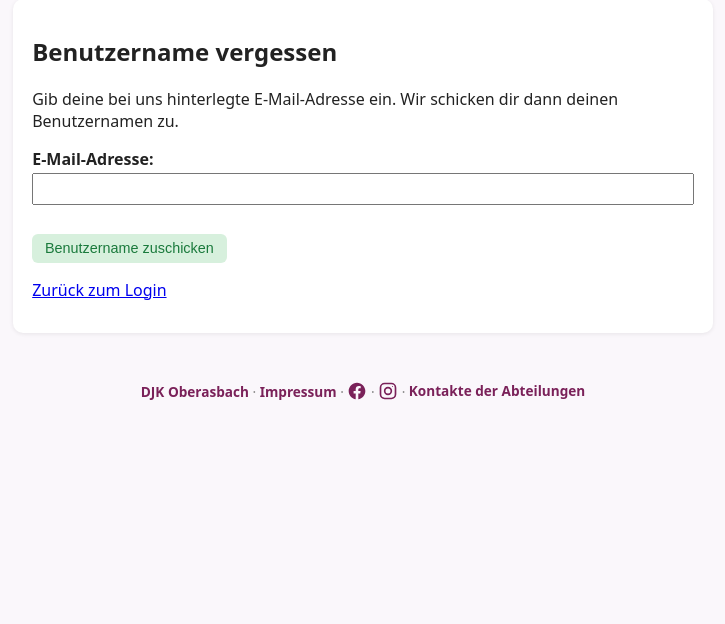
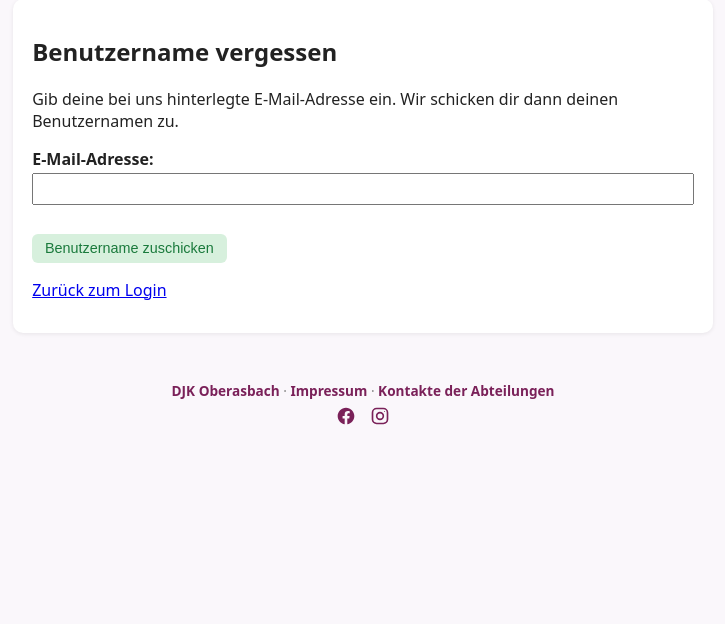
Before and after one commit to DBueltena1985/Garde-Tanz-App, a Django app: page /benutzername-vergessen/ in a window 1280 px wide. Shown: the part 103-727 px from the top of the page, without its empty margins (277-1002 px from the left). Run offline with Django 5.2, Linux system fonts and the light colour scheme.

Commit message:
Footer: Facebook-/Instagram-Icons in eigener Zeile unter den Links anzeigen

```diff
--- a/mitglieder/templates/mitglieder/base.html
+++ b/mitglieder/templates/mitglieder/base.html
@@ -227,18 +227,11 @@
     {% block content %}{% endblock %}
 
     <footer class="footer">
-        <a href="https://www.djk-oberasbach.de/" target="_blank" rel="noopener">DJK Oberasbach</a>
-        ·
-        <a href="https://www.djk-oberasbach.de/impressum.php" target="_blank" rel="noopener">Impressum</a>
-        ·
-        <a href="https://www.facebook.com/djkoberasbach?locale=de_DE" target="_blank" rel="noopener" title="Facebook" aria-label="Facebook" style="vertical-align:middle;">
-            <svg xmlns="http://www.w3.org/2000/svg" width="20" height="20" viewBox="0 0 24 24" fill="currentColor"><path d="M22 12.06C22 6.53 17.52 2 12 2S2 6.53 2 12.06c0 5 3.66 9.13 8.44 9.94v-7.03H7.9v-2.91h2.54V9.85c0-2.5 1.49-3.89 3.77-3.89 1.09 0 2.24.2 2.24.2v2.46h-1.26c-1.24 0-1.63.77-1.63 1.56v1.88h2.78l-.44 2.91h-2.34V22c4.78-.81 8.44-4.94 8.44-9.94z"/></svg>
-        </a>
-        ·
-        <a href="https://www.instagram.com/djkoberasbach/" target="_blank" rel="noopener" title="Instagram" aria-label="Instagram" style="vertical-align:middle;">
-            <svg xmlns="http://www.w3.org/2000/svg" width="20" height="20" viewBox="0 0 24 24" fill="none" stroke="currentColor" stroke-width="2" stroke-linecap="round" stroke-linejoin="round"><rect x="3" y="3" width="18" height="18" rx="5"/><circle cx="12" cy="12" r="4"/><circle cx="17.5" cy="6.5" r="0.6" fill="currentColor" stroke="none"/></svg>
-        </a>
-        ·
+        <div>
+            <a href="https://www.djk-oberasbach.de/" target="_blank" rel="noopener">DJK Oberasbach</a>
+            ·
+            <a href="https://www.djk-oberasbach.de/impressum.php" target="_blank" rel="noopener">Impressum</a>
+            ·
         <details class="footer-kontakte">
             <summary>Kontakte der Abteilungen</summary>
             <div class="footer-kontakte-menu">
@@ -257,6 +250,15 @@
                 {% endfor %}
             </div>
         </details>
+        </div>
+        <div style="margin-top:0.4rem;">
+            <a href="https://www.facebook.com/djkoberasbach?locale=de_DE" target="_blank" rel="noopener" title="Facebook" aria-label="Facebook" style="vertical-align:middle;">
+                <svg xmlns="http://www.w3.org/2000/svg" width="20" height="20" viewBox="0 0 24 24" fill="currentColor"><path d="M22 12.06C22 6.53 17.52 2 12 2S2 6.53 2 12.06c0 5 3.66 9.13 8.44 9.94v-7.03H7.9v-2.91h2.54V9.85c0-2.5 1.49-3.89 3.77-3.89 1.09 0 2.24.2 2.24.2v2.46h-1.26c-1.24 0-1.63.77-1.63 1.56v1.88h2.78l-.44 2.91h-2.34V22c4.78-.81 8.44-4.94 8.44-9.94z"/></svg>
+            </a>
+            <a href="https://www.instagram.com/djkoberasbach/" target="_blank" rel="noopener" title="Instagram" aria-label="Instagram" style="vertical-align:middle; margin-left:0.6rem;">
+                <svg xmlns="http://www.w3.org/2000/svg" width="20" height="20" viewBox="0 0 24 24" fill="none" stroke="currentColor" stroke-width="2" stroke-linecap="round" stroke-linejoin="round"><rect x="3" y="3" width="18" height="18" rx="5"/><circle cx="12" cy="12" r="4"/><circle cx="17.5" cy="6.5" r="0.6" fill="currentColor" stroke="none"/></svg>
+            </a>
+        </div>
     </footer>
 
     <div class="app-version">v1.0.1</div>
```
